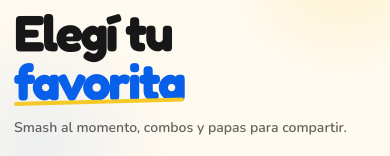
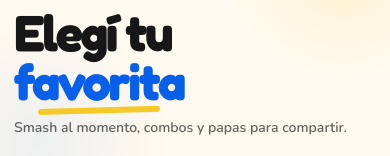
Before and after one commit to ThomiVai/loongis-web, a React (Vite) app: page /menu in a window 390 px wide. Shown: the part 215-371 px from the top of the page. Built offline with nearby package versions, Linux system fonts and the light colour scheme; no server answers.

Commit message:
Match menu underline to home hero

```diff
--- a/src/styles/Polish.css
+++ b/src/styles/Polish.css
@@ -361,19 +361,36 @@ body,
 
 .menu-hero__title-accent::after {
   position: absolute;
-  bottom: 0.02em;
-  left: 0;
+  right: 4px;
+  bottom: -12px;
+  left: 3px;
 
-  width: 100%;
-  height: 0.075em;
+  height: 8px;
 
-  border-radius: 999px;
+  border-radius: 99px;
 
   background: var(--color-yellow);
 
   content: "";
-  transform: rotate(-1.5deg);
-  transform-origin: left center;
+  transform: rotate(-1.5deg) scaleX(0);
+  transform-origin: left;
+  animation: product-underline-in 620ms cubic-bezier(.22, 1, .36, 1) 760ms forwards;
+}
+
+@media (max-width: 700px) {
+  .menu-hero__title-accent::after {
+    right: 14%;
+    bottom: -9px;
+    left: 14%;
+    height: 6px;
+  }
+}
+
+@media (prefers-reduced-motion: reduce) {
+  .menu-hero__title-accent::after {
+    animation: none;
+    transform: rotate(-1.5deg);
+  }
 }
 
 
```
